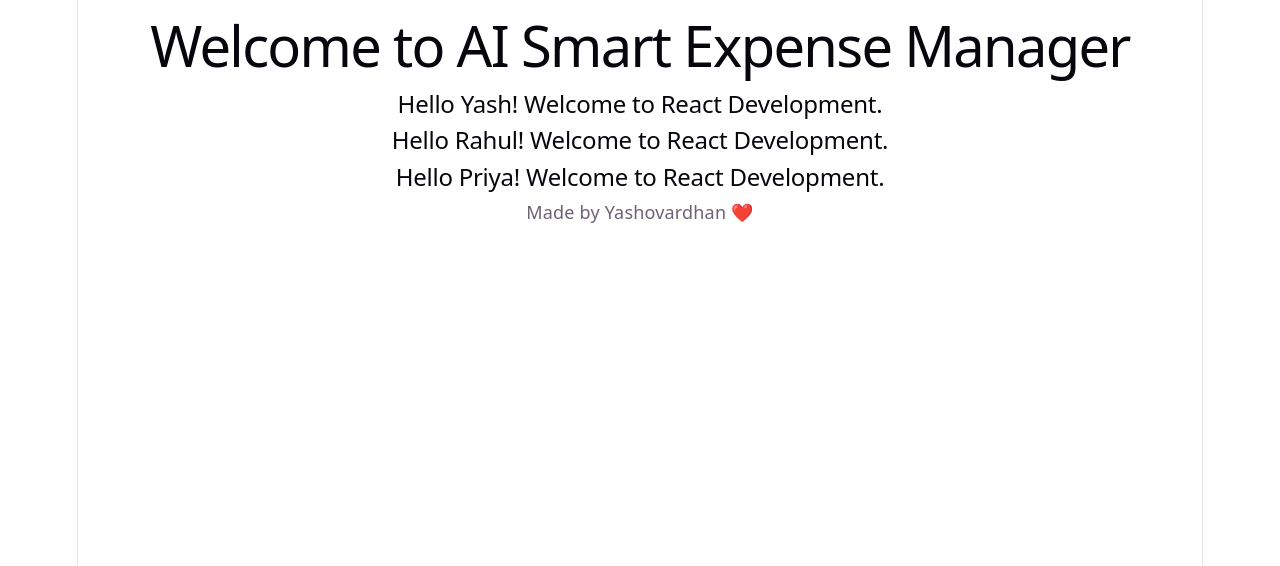
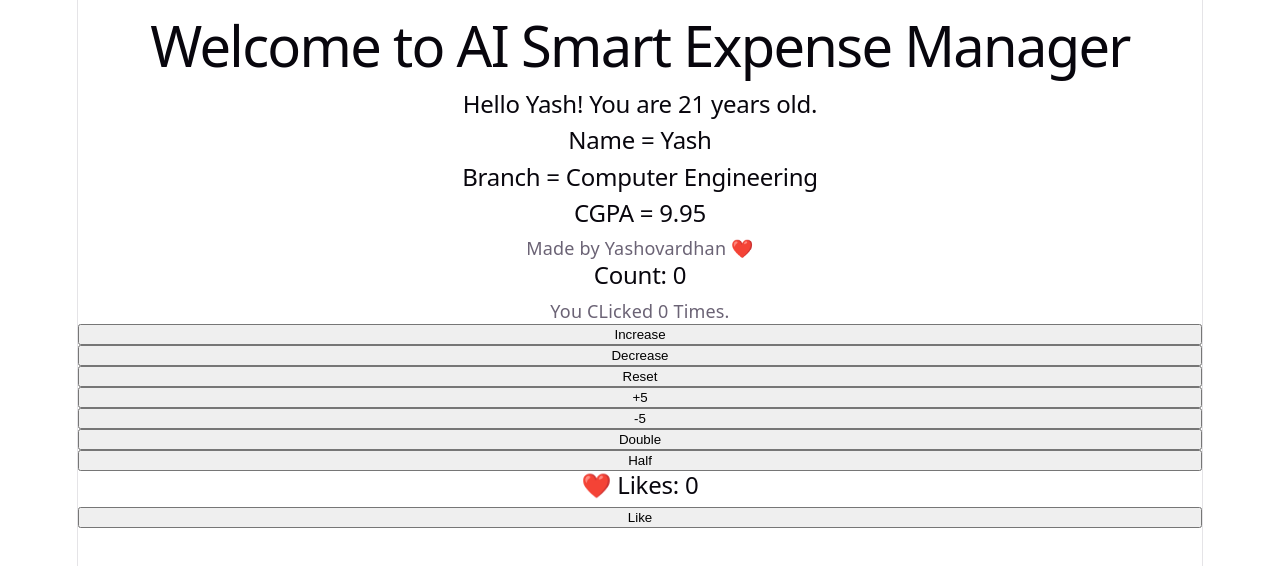
Before and after one commit to yashovardhan-redekar/AI-Smart-Expense-Manager, a React (Vite) app in the folder Client/: page / in a window 1280 px wide. Shown: the top 566 px of the page. Built offline with nearby package versions, Linux system fonts and the light colour scheme.

Commit message:
learned the use of count

```diff
--- a/Client/src/App.tsx
+++ b/Client/src/App.tsx
@@ -1,15 +1,23 @@
 import Welcome from "./components/welcome";
 import Greeting from "./components/Greeting";
 import Footer from "./components/Footer";
+import Student from "./components/Student";
+import Counter from "./components/Counter";
+import LikeButton from "./components/LikeButton";
 
 function App() {
   return (
     <>
       <Welcome />
-      <Greeting name="Yash" />
-      <Greeting name="Rahul" />
-      <Greeting name="Priya" />
+     <Greeting name="Yash" age={21} />
+     <Student
+        name="Yash"
+        branch="Computer Engineering"
+        cgpa={9.95}
+        />
       <Footer />
+      <Counter />
+      <LikeButton />
     </>
   );
 }
--- /dev/null
+++ b/Client/src/components/Counter.tsx
@@ -0,0 +1,51 @@
+import { useState } from "react";
+
+function Counter() {
+  const [count, setCount] = useState(0);
+
+  return (
+    <>
+      <h2>Count: {count}</h2>
+      <p>You CLicked {count} Times.</p>
+      <button onClick={() => setCount(count + 1)}>
+        Increase
+      </button>
+
+      <button
+        onClick={() => {
+          if (count > 0) {
+            setCount(count - 1);
+          }
+        }}
+      >
+        Decrease
+      </button>
+
+      <button onClick={() => setCount(0)}>
+        Reset
+
+      </button>
+      <button onClick={() => setCount(count + 5)}> +5
+      </button>
+
+          <button
+            onClick={() => {
+              if (count >= 5) {
+                setCount(count - 5);
+              }
+            }}
+          >
+            -5
+          </button>
+          <button onClick={() => setCount(count * 2)}>
+            Double
+          </button>
+
+          <button onClick={() => setCount(Math.floor(count / 2))}>
+            Half
+          </button>
+    </>
+  );
+}
+
+export default Counter;
--- a/Client/src/components/Greeting.tsx
+++ b/Client/src/components/Greeting.tsx
@@ -1,9 +1,14 @@
 type GreetingProps = {
   name: string;
+  age: number;
 };
 
-function Greeting({ name }: GreetingProps) {
-  return <h2>Hello {name}! Welcome to React Development.</h2>;
+function Greeting({ name, age }: GreetingProps) {
+  return (
+    <h2>
+      Hello {name}! You are {age} years old.
+    </h2>
+  );
 }
 
 export default Greeting;
--- /dev/null
+++ b/Client/src/components/LikeButton.tsx
@@ -0,0 +1,19 @@
+import { useState } from "react";
+
+function LikeButton() {
+  const [likes, setLikes] = useState(0);
+
+  return (
+    <>
+      <h2>❤️ Likes: {likes}</h2>
+
+      <button onClick={() => setLikes(likes + 1)}>
+        Like
+      </button>
+
+      {likes >= 10 && <h3>Popular Post 🔥</h3>}
+    </>
+  );
+}
+
+export default LikeButton;
--- /dev/null
+++ b/Client/src/components/Student.tsx
@@ -0,0 +1,17 @@
+type Studentprops = {
+  name: string;
+  branch: string;
+  cgpa: number;
+};
+
+function Student({ name, branch, cgpa }: Studentprops)
+{
+    return (
+        <>
+        <h2>Name = {name} </h2>
+        <h2>Branch = {branch} </h2>
+        <h2>CGPA = {cgpa} </h2>
+        </>
+    );
+}
+export default Student;
```
